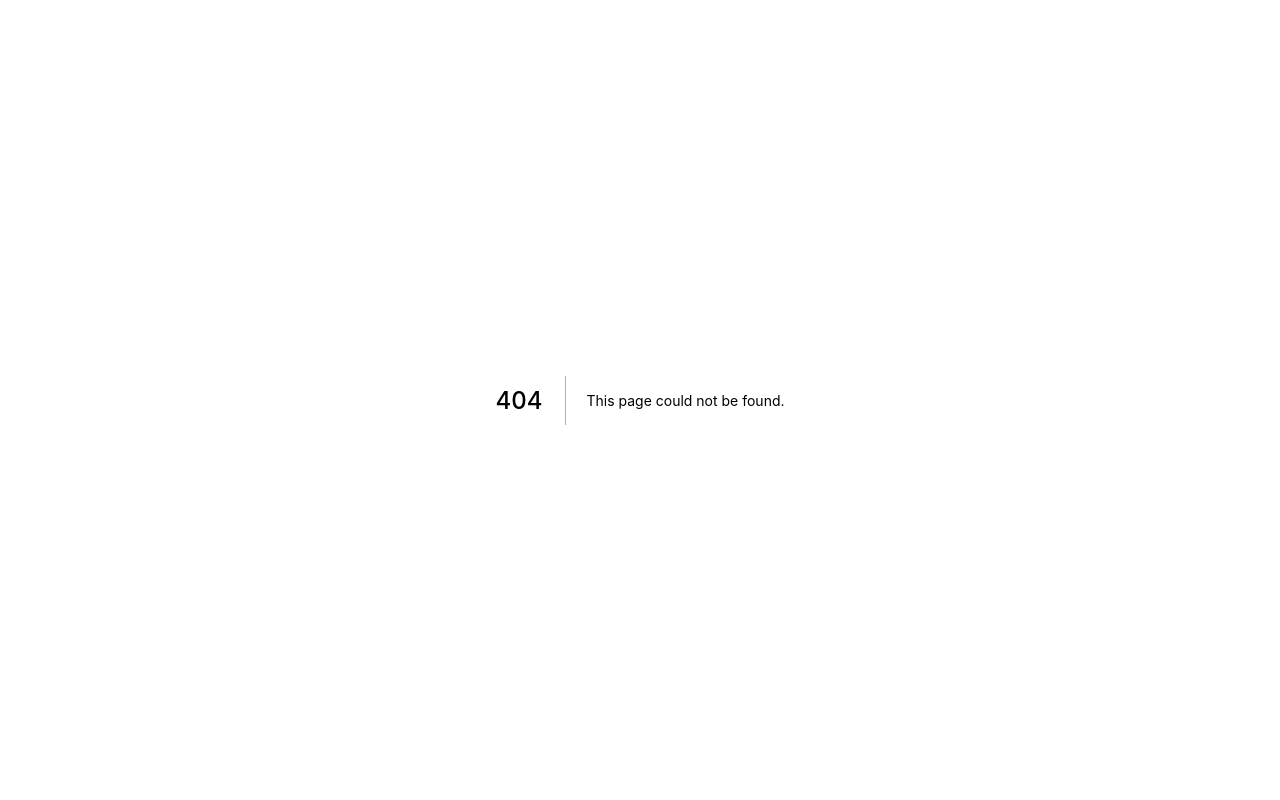
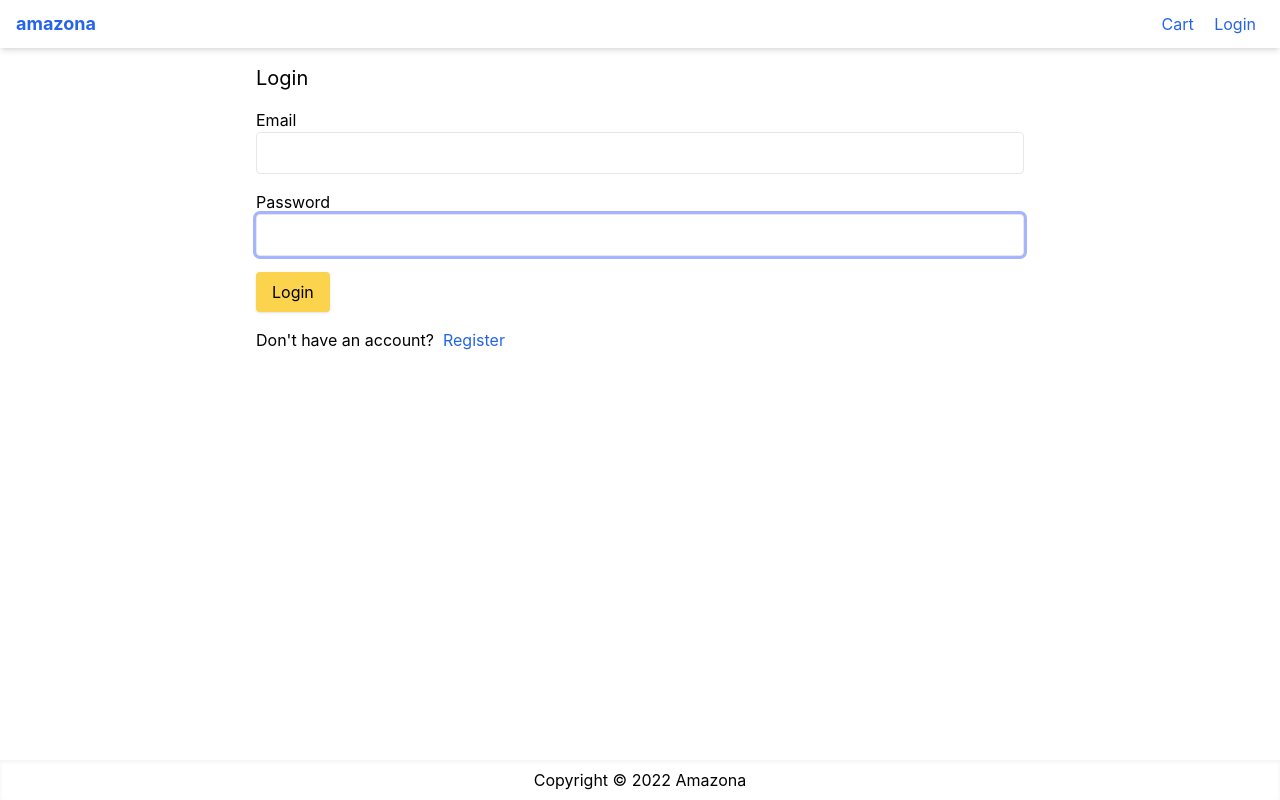
Before and after one commit to leobewater/youtube-next-js-ecommerce-mongo, a Next.js app: page /login in a window 1280 px wide. Before the commit this address had no page. Built offline with nearby package versions, Linux system fonts and the light colour scheme.

Commit message:
add login screen

```diff
--- /dev/null
+++ b/pages/login.js
@@ -0,0 +1,27 @@
+import Link from 'next/link';
+import Layout from '../components/Layout';
+
+export default function LoginScreen() {
+  return (
+    <Layout title="Login">
+      <form className="mx-auto max-w-screen-md">
+        <h1 className="mb-4 text-xl">Login</h1>
+        <div className="mb-4">
+          <label htmlFor="email">Email</label>
+          <input type="email" className="w-full" id="email" autoFocus />
+        </div>
+        <div className="mb-4">
+          <label htmlFor="password">Password</label>
+          <input type="password" className="w-full" id="password" autoFocus />
+        </div>
+        <div className="mb-4">
+          <button className="primary-button">Login</button>
+        </div>
+        <div className="mb-4">
+          Don&apos;t have an account? &nbsp;
+          <Link href="register">Register</Link>
+        </div>
+      </form>
+    </Layout>
+  );
+}
```
